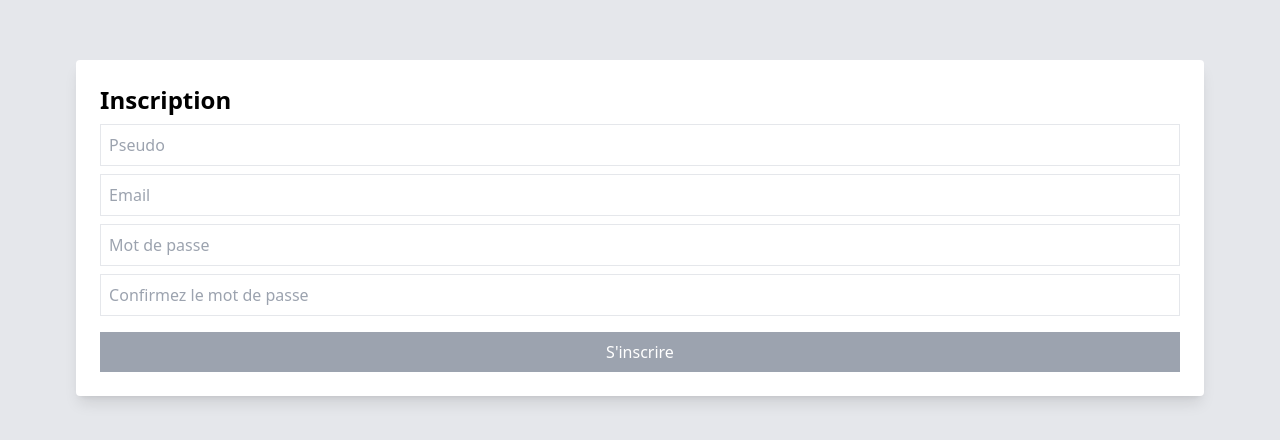
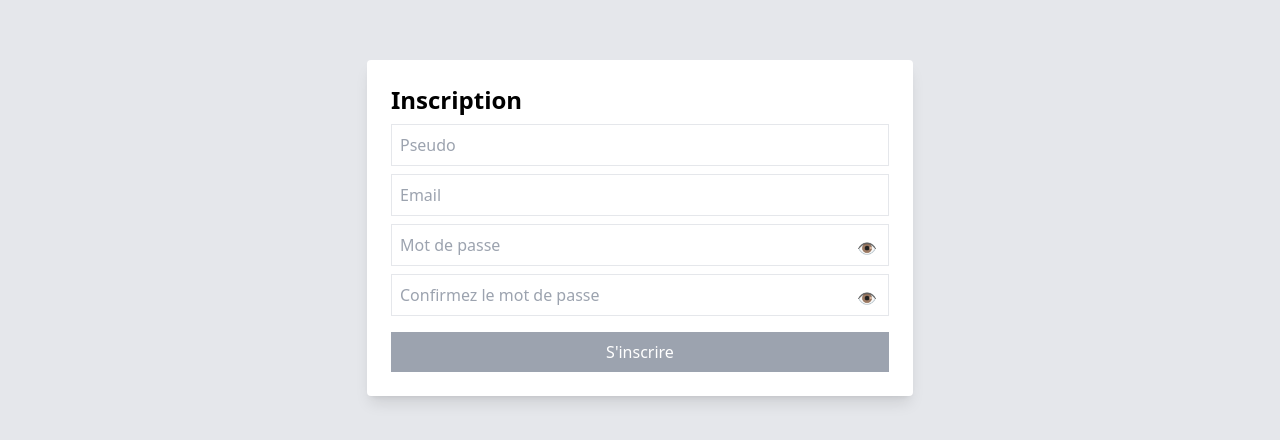
Before and after one commit to uvsq22102013/aws-codenames, a React (Vite) app in the folder frontend/: page /register in a window 1280 px wide. Shown: the part 172-612 px from the top of the page. Built offline with nearby package versions, Linux system fonts and the light colour scheme; no server answers.

Commit message:
ajout de la possibilité de masquer ou afficher les mdp pour la connexion et l'inscription et remise a 0 pour la db

```diff
--- a/frontend/src/pages/Login.tsx
+++ b/frontend/src/pages/Login.tsx
@@ -6,6 +6,7 @@ export default function Login() {
   const [login, setLogin] = useState("");
   const [password, setPassword] = useState("");
   const [error, setError] = useState(""); // Stocke l'erreur à afficher
+  const [showPassword, setShowPassword] = useState(false); // État pour afficher/masquer le mot de passe
   const navigate = useNavigate();
 
   const handleLogin = async () => {
@@ -31,7 +32,10 @@ export default function Login() {
         <h2 className="text-2xl font-bold">Connexion</h2>
         {error && <p className="text-red-500 text-sm text-center mt-2">{error}</p>}
         <input type="text" placeholder="Pseudo ou Email" className="border p-2 mt-2 w-full" onChange={(e) => setLogin(e.target.value)} />
-        <input type="password" placeholder="Mot de passe" className="border p-2 mt-2 w-full" onChange={(e) => setPassword(e.target.value)} />
+        <div className="relative mt-2">
+        <input type={showPassword ? "text" : "password"} placeholder="Mot de passe" className="border p-2 w-full pr-10" onChange={(e) => setPassword(e.target.value)} />
+        <button type="button" className="absolute right-3 top-3 text-gray-600" onClick={() => setShowPassword(!showPassword)}>{showPassword ? "🙈" : "👁️"}</button>
+        </div>
         <button onClick={handleLogin} className="bg-blue-500 text-white p-2 mt-4 w-full disabled:bg-gray-400" disabled={!login || !password }>Se Connecter</button>
       </div>
     </div>
--- a/frontend/src/pages/Register.tsx
+++ b/frontend/src/pages/Register.tsx
@@ -8,6 +8,8 @@ export default function Register() {
   const [password, setPassword] = useState("");
   const [password2, setPassword2] = useState("");
   const [error, setError] = useState(""); // Stocke l'erreur à afficher
+  const [showPassword, setShowPassword] = useState(false); // État pour afficher/masquer le mot de passe
+  const [showPassword2, setShowPassword2] = useState(false); // État pour afficher/masquer la confirmation du mot de passe
   const navigate = useNavigate();
 
   // Fonction de validation du mot de passe
@@ -65,8 +67,14 @@ export default function Register() {
         {error && <p className="text-red-500 text-sm text-center mt-2">{error}</p>}
         <input type="text" placeholder="Pseudo" className="border p-2 mt-2 w-full" onChange={(e) => setPseudo(e.target.value)} />
         <input type="email" placeholder="Email" className="border p-2 mt-2 w-full" onChange={(e) => setEmail(e.target.value)} />
-        <input type="password" placeholder="Mot de passe" className="border p-2 mt-2 w-full" onChange={(e) => setPassword(e.target.value)} />
-        <input type="password" placeholder="Confirmez le mot de passe" className="border p-2 mt-2 w-full" onChange={(e) => setPassword2(e.target.value)} />
+        <div className="relative mt-2">
+          <input type={showPassword ? "text" : "password"} placeholder="Mot de passe" className="border p-2 w-full pr-10" onChange={(e) => setPassword(e.target.value)} />
+          <button type="button" className="absolute right-3 top-3 text-gray-600" onClick={() => setShowPassword(!showPassword)}>{showPassword ? "🙈" : "👁️"}</button>
+        </div>
+        <div className="relative mt-2">
+          <input type={showPassword2 ? "text" : "password"} placeholder="Confirmez le mot de passe" className="border p-2 w-full pr-10" onChange={(e) => setPassword2(e.target.value)} />
+          <button type="button" className="absolute right-3 top-3 text-gray-600" onClick={() => setShowPassword2(!showPassword2)}>{showPassword2 ? "🙈" : "👁️"}</button>
+        </div>
         <button onClick={handleRegister} className="bg-green-500 text-white p-2 mt-4 w-full disabled:bg-gray-400" disabled={!pseudo || !email || !password || !password2}>S'inscrire</button>
       </div>
     </div>
```
Also changed, not shown: 1 other file (tests, documents, lock files or other folders).
